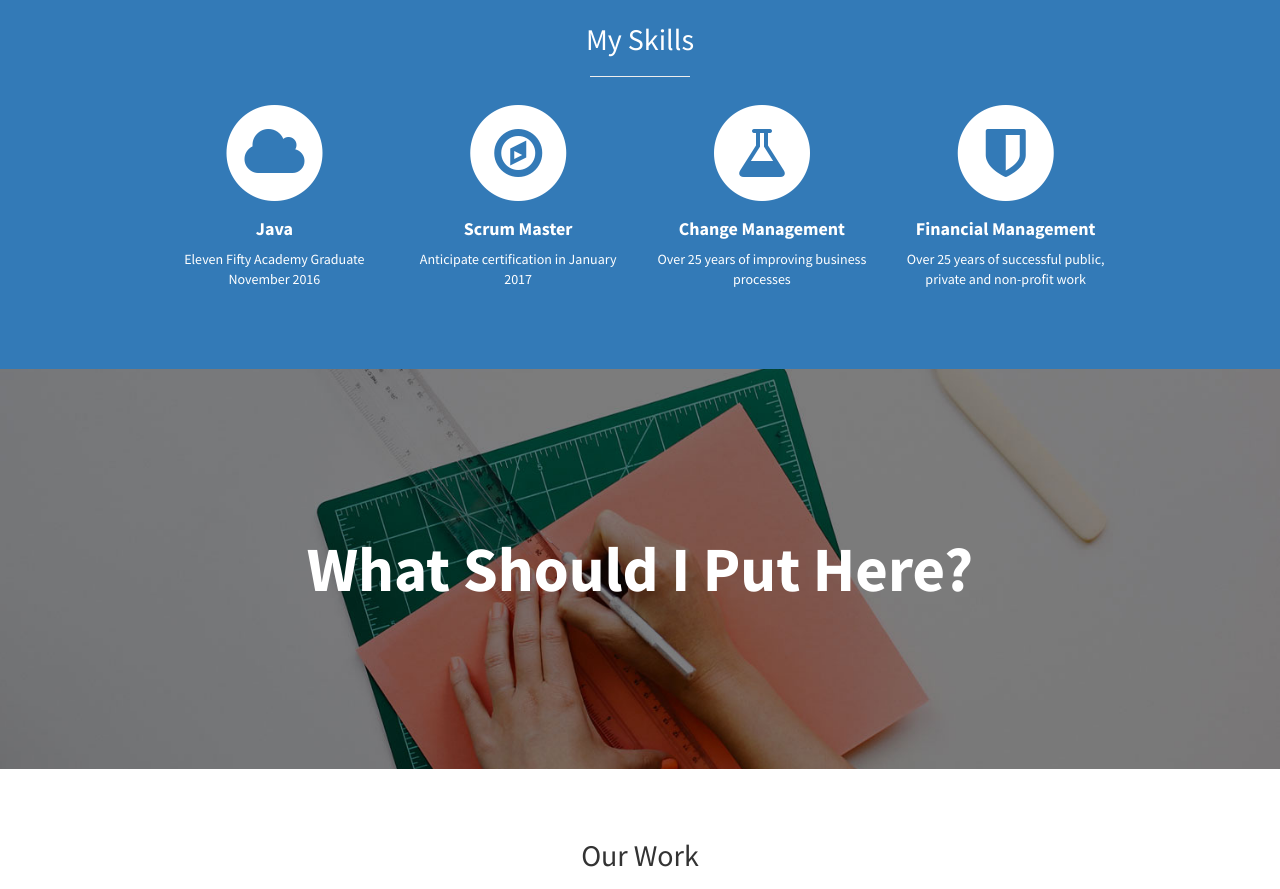
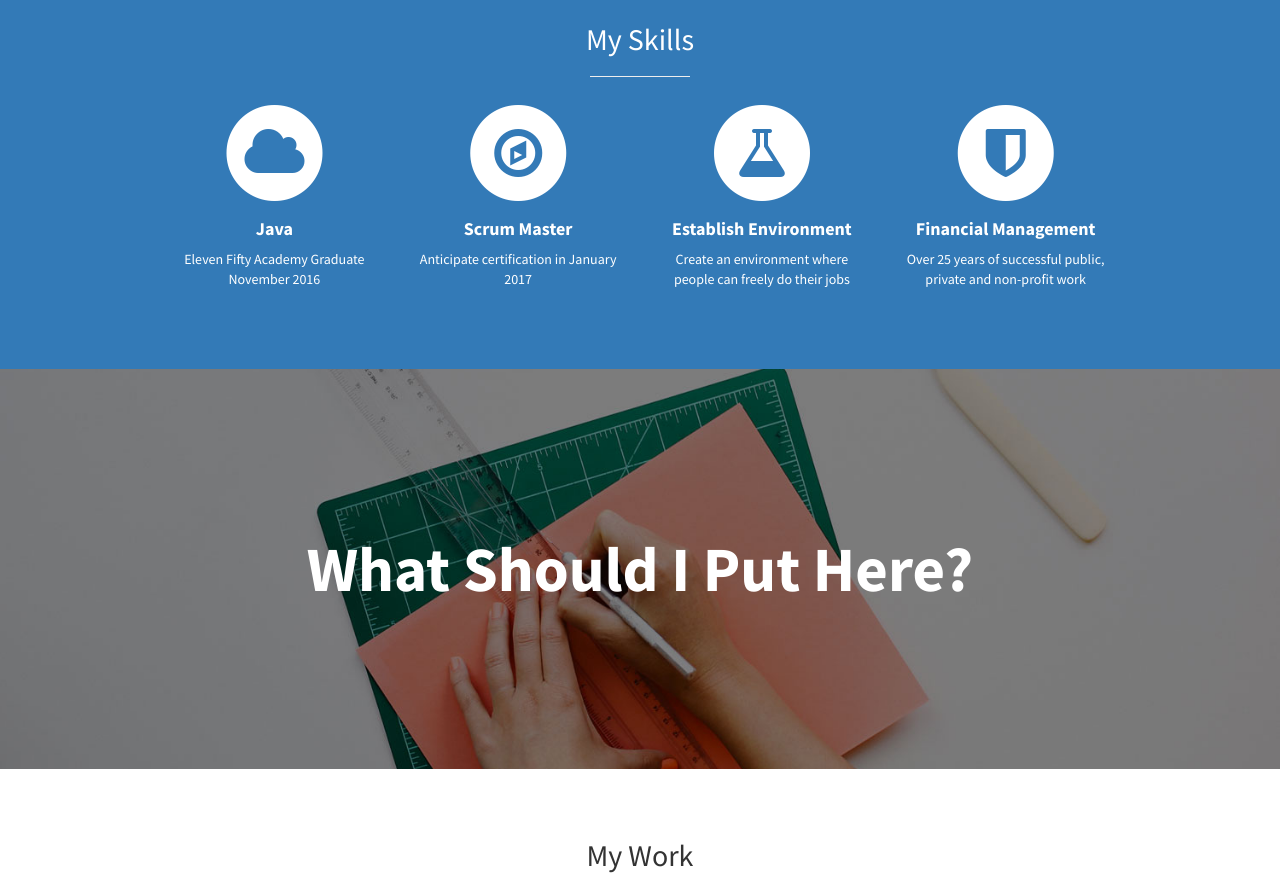
Before and after one commit to Decker702/decker702.github.com, a plain HTML site: page index.html in a window 1280 px wide. Shown: the part 948-1837 px from the top of the page. Drawn offline with Linux system fonts and the light colour scheme.

Commit message:
Commented out the map at the bottom

```diff
--- a/index.html
+++ b/index.html
@@ -122,9 +122,9 @@
                                 <i class="fa fa-flask fa-stack-1x text-primary"></i>
                             </span>
                                 <h4>
-                                    <strong>Change Management</strong>
+                                    <strong>Establish Environment</strong>
                                 </h4>
-                                <p>Over 25 years of improving business processes</p>
+                                <p>Create an environment where people can freely do their jobs</p>
                         <!--        <a href="#" class="btn btn-light">Learn More</a> -->
                             </div>
                         </div>
@@ -163,7 +163,7 @@
         <div class="container">
             <div class="row">
                 <div class="col-lg-10 col-lg-offset-1 text-center">
-                    <h2>Our Work</h2>
+                    <h2>My Work</h2>
                     <hr class="small">
                     <div class="row">
                         <div class="col-md-6">
@@ -219,7 +219,7 @@
     </aside>
 
     <!-- Map -->
-    <section id="contact" class="map">
+<!--    <section id="contact" class="map">
         <iframe width="100%" height="100%" frameborder="0" scrolling="no" marginheight="0" marginwidth="0" src="https://maps.google.com/maps?f=q&amp;source=s_q&amp;hl=en&amp;geocode=&amp;q=Twitter,+Inc.,+Market+Street,+San+Francisco,+CA&amp;aq=0&amp;oq=twitter&amp;sll=28.659344,-81.187888&amp;sspn=0.128789,0.264187&amp;ie=UTF8&amp;hq=Twitter,+Inc.,+Market+Street,+San+Francisco,+CA&amp;t=m&amp;z=15&amp;iwloc=A&amp;output=embed"></iframe>
         <br />
         <small>
@@ -229,7 +229,7 @@
     </section>
 
     <!-- Footer -->
-    <footer>
+ <!--   <footer>
         <div class="container">
             <div class="row">
                 <div class="col-lg-10 col-lg-offset-1 text-center">
@@ -341,7 +341,7 @@
         // Enable map zooming with mouse scroll when the user clicks the map
     $('.map').on('click', onMapClickHandler);
     </script>
-
+-->
 </body>
 
 </html>
```
